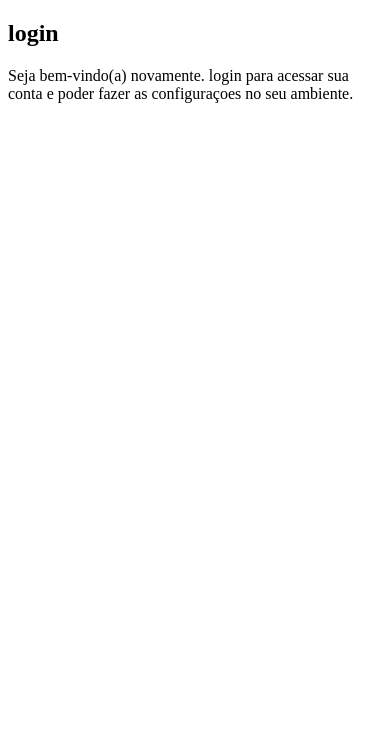
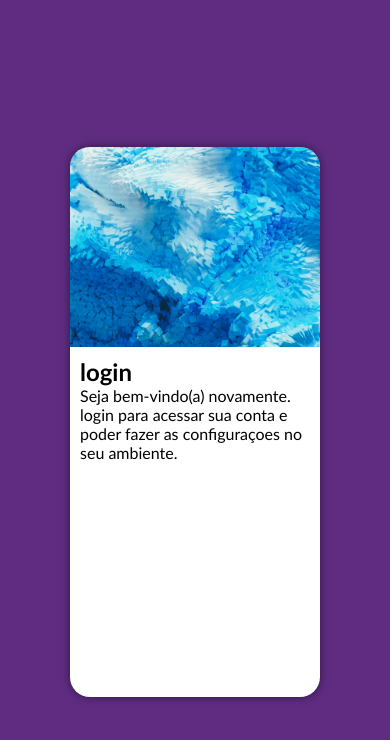
Before and after one commit to Francisco-Eduardo-dev/projeto-login2, a plain HTML site: page index.html in a window 390 px wide. Drawn offline with Linux system fonts and the light colour scheme.

Commit message:
mobile first

```diff
--- a/estilos/style.css
+++ b/estilos/style.css
@@ -4,3 +4,46 @@ paletas de cores
 verde : #49a09d
 lilas: #5f2c82
 */
+*{
+    font-family:'Gill Sans', 'Gill Sans MT', Calibri, 'Trebuchet MS', sans-serif;
+    margin: 0px;
+    padding: 0px;
+    box-sizing: border-box;
+}
+body,html{
+    background-color:#5f2c82 ;
+    width: 100vw;
+    height: 100vh;
+
+}
+main{
+    position: relative;
+    height: 100vh;
+    width: 100vw;
+}
+
+
+#login{
+    background-color: white;
+    width: 250px;
+    height: 550px;
+    border-radius: 20px;
+    position: absolute;
+    left: 50%;
+    top: 50%;
+    transform: translate(-50% , -50%);
+    overflow: hidden;
+    box-shadow: 0px  0px 10px rgba(0, 0, 0, 0.501);
+}
+#login > #imagem{
+    display: block;
+    background: #5f2c82 url(../imagens/pexels-emrecan-2110951.jpg);
+    height: 200px;
+    background-size: cover;
+    background-repeat: no-repeat;
+    background-position: center center;
+
+}
+#login > #formulario{
+padding: 10px;
+}
```
